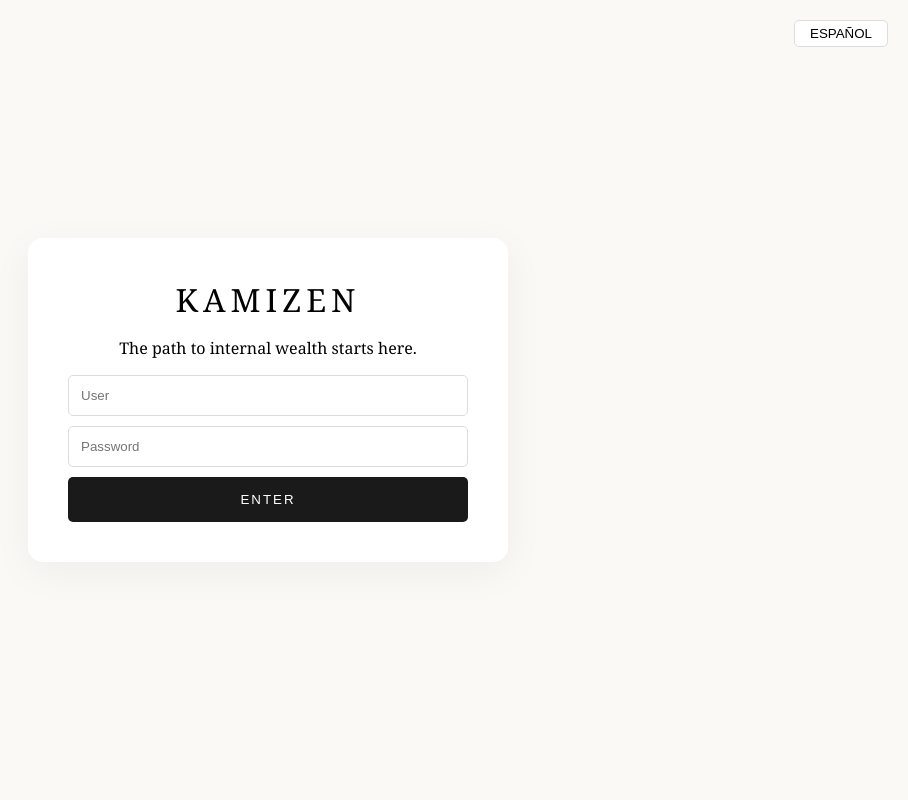
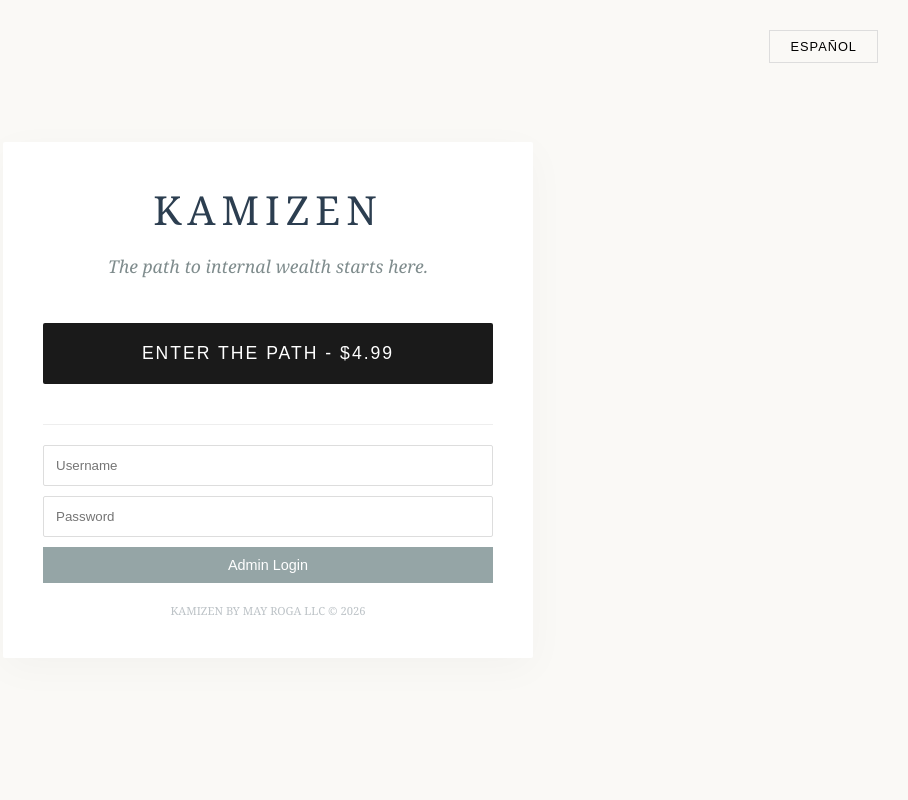
Before and after one commit to mayroga/KaMiZen, a Flask app: template templates/index.html in a window 1280 px wide. Shown: the whole page, without its empty margins (372-1280 px from the left). Run offline with Flask 3, Linux system fonts and the light colour scheme; the template is opened without the code that fills it: most values are stand-ins (such as "Sample title", 1, 10 or a date in 2020); some libraries are stand-ins or nearby versions.

Commit message:
Update index.html

```diff
--- a/templates/index.html
+++ b/templates/index.html
@@ -3,46 +3,213 @@
 <head>
     <meta charset="UTF-8">
     <meta name="viewport" content="width=device-width, initial-scale=1.0">
-<title>KaMiZen</title>
+    <title>KaMiZen by MAY ROGA LLC</title>
+    <script src="https://js.stripe.com/v3/"></script>
     <style>
-:root { --primary-bg:#FAF9F6; --accent-color:#1A1A1A; }
-body{margin:0; background:var(--primary-bg); font-family:'Georgia',serif; display:flex; justify-content:center; align-items:center; height:100vh;}
-.container{max-width:400px; padding:40px; background:white; box-shadow:0 10px 40px rgba(0,0,0,0.05); border-radius:15px; text-align:center; position:relative;}
-.logo{font-size:2rem; letter-spacing:5px; text-transform:uppercase; margin-bottom:10px;}
-.admin-login input{width:100%; padding:12px; margin-bottom:10px; border:1px solid #DDD; border-radius:5px; box-sizing:border-box;}
-.btn-admin{background:var(--accent-color); color:white; border:none; padding:15px; width:100%; cursor:pointer; letter-spacing:2px; border-radius:5px;}
-.lang-toggle{position:absolute; top:20px; right:20px; cursor:pointer; background:white; border:1px solid #DDD; padding:5px 15px; border-radius:5px;}
+        :root {
+            --primary-bg: #FAF9F6;
+            --accent-color: #1A1A1A;
+            --text-color: #2C3E50;
+            --gold-accent: #D4AF37;
+        }
+
+        body {
+            margin: 0;
+            background: var(--primary-bg);
+            font-family: 'Georgia', serif;
+            display: flex;
+            justify-content: center;
+            align-items: center;
+            height: 100vh;
+            color: var(--text-color);
+            transition: background 0.5s ease;
+        }
+
+        .container {
+            text-align: center;
+            max-width: 450px;
+            padding: 40px;
+            background: white;
+            box-shadow: 0 10px 40px rgba(0,0,0,0.03);
+            border-radius: 2px;
+        }
+
+        .logo {
+            font-size: 2.5rem;
+            letter-spacing: 6px;
+            margin-bottom: 15px;
+            font-weight: 300;
+            text-transform: uppercase;
+        }
+
+        #tagline {
+            font-style: italic;
+            margin-bottom: 30px;
+            color: #7F8C8D;
+            font-size: 1.1rem;
+        }
+
+        .btn-pay {
+            background: var(--accent-color);
+            color: white;
+            border: none;
+            padding: 20px 50px;
+            border-radius: 2px;
+            cursor: pointer;
+            font-size: 1.1rem;
+            transition: all 0.4s ease;
+            margin-top: 15px;
+            letter-spacing: 2px;
+            width: 100%;
+        }
+
+        .btn-pay:hover {
+            background: #444;
+            transform: translateY(-2px);
+            box-shadow: 0 5px 15px rgba(0,0,0,0.2);
+        }
+
+        .lang-toggle {
+            position: absolute;
+            top: 30px;
+            right: 30px;
+            background: none;
+            border: 1px solid #DDD;
+            padding: 8px 20px;
+            cursor: pointer;
+            font-family: 'Arial', sans-serif;
+            font-size: 0.8rem;
+            letter-spacing: 1px;
+            transition: 0.3s;
+        }
+
+        .lang-toggle:hover {
+            border-color: var(--accent-color);
+            background: #f8f8f8;
+        }
+
+        .admin-login {
+            margin-top: 40px;
+            padding-top: 20px;
+            border-top: 1px solid #EEE;
+        }
+
+        .admin-login input {
+            width: 100%;
+            padding: 12px;
+            margin-bottom: 10px;
+            border: 1px solid #DDD;
+            box-sizing: border-box;
+            border-radius: 2px;
+        }
+
+        .btn-admin {
+            background: #95a5a6;
+            color: white;
+            border: none;
+            padding: 10px;
+            width: 100%;
+            cursor: pointer;
+            font-size: 0.9rem;
+        }
+
+        .btn-admin:hover { background: #7f8c8d; }
+
+        .footer-note {
+            margin-top: 20px;
+            font-size: 0.7rem;
+            color: #BDC3C7;
+            text-transform: uppercase;
+        }
     </style>
 </head>
 <body>
     <button class="lang-toggle" onclick="toggleLang()" id="lang-btn">ESPAÑOL</button>
+
     <div class="container">
         <div class="logo">KaMiZen</div>
         <p id="tagline">The path to internal wealth starts here.</p>
-<form class="admin-login" action="/login" method="POST">
-<input type="hidden" name="lang" id="lang-input" value="en">
-<input type="text" name="username" placeholder="User" required>
-<input type="password" name="password" placeholder="Password" required>
-<button type="submit" class="btn-admin" id="login-btn">ENTER</button>
+
+        {% if role == 'admin' %}
+            <button class="btn-pay" onclick="window.location.href='/servicio'" id="admin-entry">ENTRAR GRATIS (ADMIN)</button>
+        {% else %}
+            <button class="btn-pay" onclick="startPayment()" id="pay-btn">ENTER THE PATH - $4.99</button>
+        {% endif %}
+
+        <div class="admin-login">
+            <form action="/login" method="POST">
+                <input type="text" name="username" id="user-label" placeholder="Username" required>
+                <input type="password" name="password" id="pass-label" placeholder="Password" required>
+                <button type="submit" class="btn-admin" id="login-btn">Admin Login</button>
             </form>
         </div>
+
+        <div class="footer-note">KaMiZen by MAY ROGA LLC &copy; 2026</div>
+    </div>
+
     <script>
-let currentLang='en';
-function toggleLang(){
-    currentLang = currentLang==='en'?'es':'en';
-    document.getElementById('lang-btn').innerText = currentLang==='en'?'ESPAÑOL':'ENGLISH';
-    document.getElementById('tagline').innerText = currentLang==='en'?'The path to internal wealth starts here.':'El camino hacia la riqueza interior comienza aquí.';
-    document.getElementById('login-btn').innerText = currentLang==='en'?'ENTER':'ENTRAR';
-    document.getElementById('lang-input').value=currentLang;
-    localStorage.setItem('kmz_lang',currentLang);
+        let currentLang = 'en';
+
+        const content = {
+            en: {
+                tagline: "The path to internal wealth starts here.",
+                payBtn: "ENTER THE PATH - $4.99",
+                langBtn: "ESPAÑOL",
+                userPl: "Username",
+                passPl: "Password",
+                loginBtn: "Admin Login",
+                adminEntry: "ENTER GRATIS (ADMIN)"
+            },
+            es: {
+                tagline: "El camino a la riqueza interna comienza aquí.",
+                payBtn: "ENTRAR AL CAMINO - $4.99",
+                langBtn: "ENGLISH",
+                userPl: "Usuario",
+                passPl: "Contraseña",
+                loginBtn: "Ingreso Admin",
+                adminEntry: "ENTRAR GRATIS (ADMIN)"
             }
-window.onload=()=>{
-    const savedLang=localStorage.getItem('kmz_lang');
-    if(savedLang && savedLang!==currentLang){
-        currentLang=savedLang;
-        toggleLang();
+        };
+
+        function toggleLang() {
+            currentLang = currentLang === 'en' ? 'es' : 'en';
+            const c = content[currentLang];
+
+            document.getElementById('tagline').innerText = c.tagline;
+            document.getElementById('lang-btn').innerText = c.langBtn;
+            document.getElementById('user-label').placeholder = c.userPl;
+            document.getElementById('pass-label').placeholder = c.passPl;
+            document.getElementById('login-btn').innerText = c.loginBtn;
+
+            const payBtn = document.getElementById('pay-btn');
+            if(payBtn) payBtn.innerText = c.payBtn;
+
+            const adminBtn = document.getElementById('admin-entry');
+            if(adminBtn) adminBtn.innerText = c.adminEntry;
+
+            // Guardar preferencia para la sesión
+            localStorage.setItem('kmz_lang', currentLang);
+        }
+
+        async function startPayment() {
+            // Aquí se conecta con el endpoint de Stripe definido en main.py
+            try {
+                const response = await fetch('/create-checkout-session', { method: 'POST' });
+                const session = await response.json();
+                const stripe = Stripe('{{ stripe_public_key }}'); // Se pasa desde Flask
+                await stripe.redirectToCheckout({ sessionId: session.id });
+            } catch (error) {
+                console.error("Error iniciando pago:", error);
+                // Fallback para desarrollo:
+                window.location.href = "/pago_exitoso";
             }
         }
+
+        // Cargar idioma preferido al inicio
+        window.onload = () => {
+            const savedLang = localStorage.getItem('kmz_lang');
+            if(savedLang && savedLang !== currentLang) toggleLang();
+        };
     </script>
 </body>
 </html>
```
Lines whose indentation alone changed are shown as unchanged.
